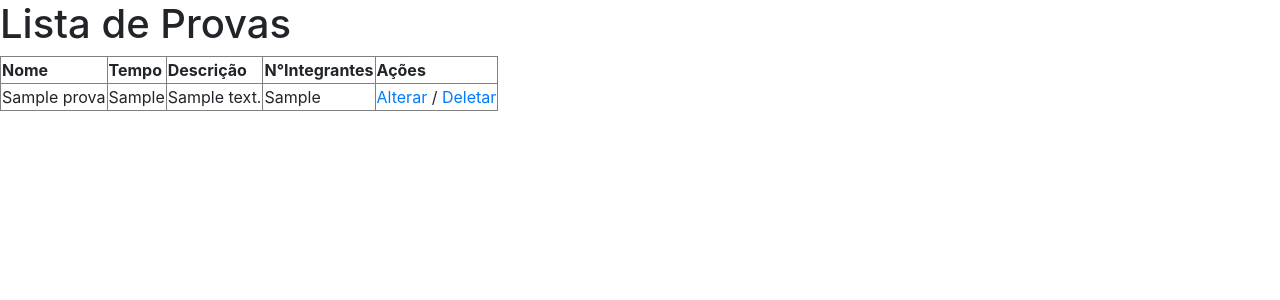
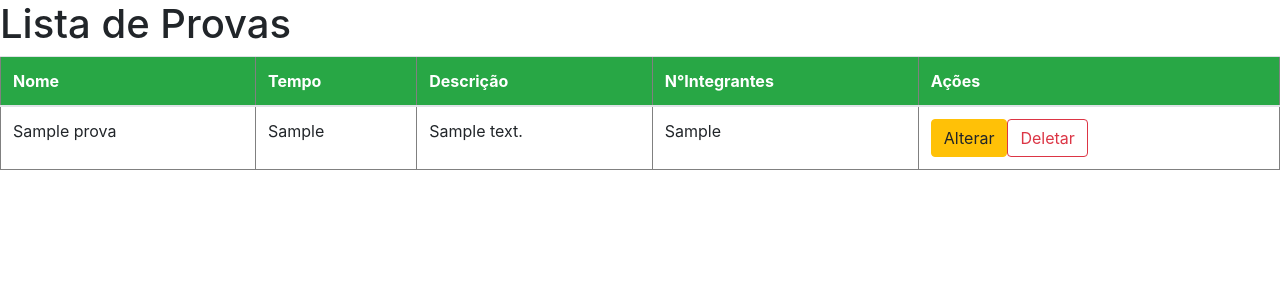
Before and after one commit to JaineJV/GincanaCI, a CodeIgniter app: page /GincanaCI/index.php/prova/index in a window 1280 px wide. Shown: the top 300 px of the page. Run offline with CodeIgniter, Linux system fonts and the light colour scheme; tables that the repository leaves empty or names only in its code hold one stand-in row (values such as "Sample post").

Commit message:
bootstrap alterações

```diff
--- a/application/views/ListaProvas.php
+++ b/application/views/ListaProvas.php
@@ -13,8 +13,8 @@
             echo $mensagem;
         }
         ?>
-        <table border="1">
-            <thead>
+        <table border="1" class="table">
+            <thead class="bg-success" style="color: white;">
                 <tr>
                     <th scope="col"> Nome </th>
                     <th scope="col"> Tempo </th>
@@ -32,9 +32,8 @@
                     echo '<td>' . $p->descricao . '</td>';
                     echo '<td>' . $p->nintegrantes . '</td>';
                     echo '<td>'
-                    . '<a href="' . $this->config->base_url() . '/index.php/Prova/alterar/' . $p->id . '"> Alterar </a>'
-                    . '/'
-                    . '<a href="' . $this->config->base_url() . '/index.php/Prova/deletar/' . $p->id . '"> Deletar </a></td>';
+                    . '<a href="' . $this->config->base_url() . '/index.php/Prova/alterar/' . $p->id . '" class="btn btn-warning"> Alterar </a>'
+                    . '<a href="' . $this->config->base_url() . '/index.php/Prova/deletar/' . $p->id . '" class="btn btn-outline-danger"> Deletar </a></td>';
 
                     echo '</tr>';
                 }
```
